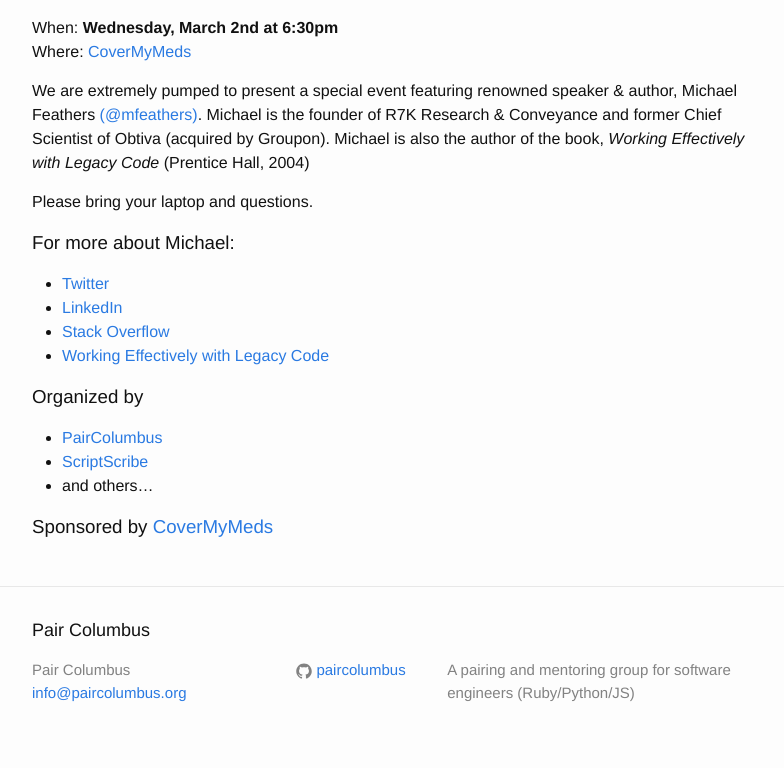
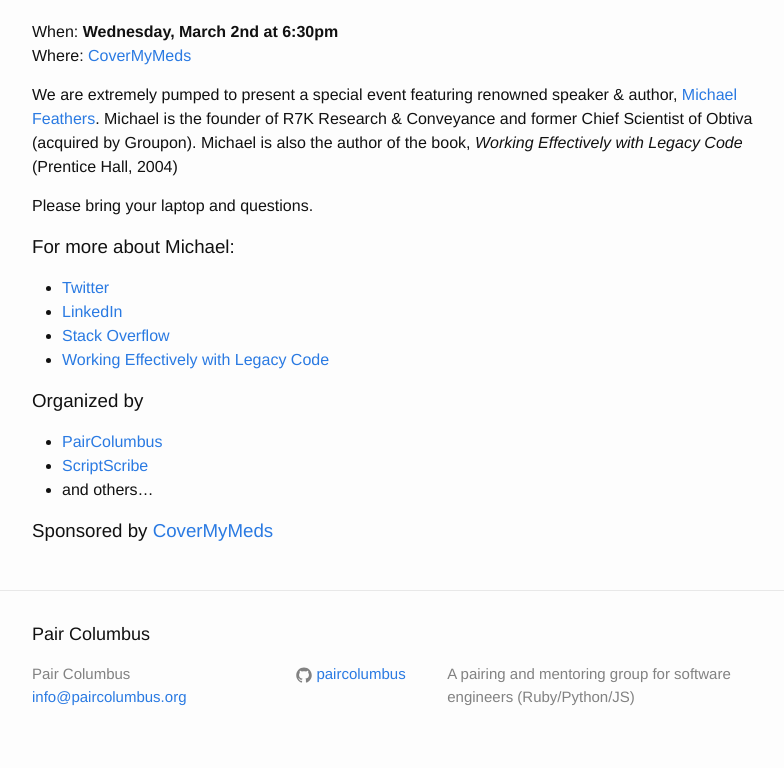
Before and after one commit to paircolumbus/paircolumbus.github.io, a Jekyll site: the page built from index.md, in a window 1280 px wide. Shown: the part 483-1251 px from the top of the page, without its empty margins (238-1022 px from the left). Built offline with Jekyll 4.4.1, drawn with Linux system fonts in a browser that asks for light colours; comment, search, counter and statistics services are not loaded; some of the changed text lies outside the part shown.

Commit message:
Update index.md

```diff
--- a/index.md
+++ b/index.md
@@ -5,12 +5,12 @@
 <h2>Special Event</h2>
 ![img](http://i.imgur.com/88qLJmv.jpg)
 
-###Event Details
+<h3>Event Details</h3>
 
 When: __Wednesday, March 2nd at 6:30pm__
 Where: [CoverMyMeds](https://goo.gl/maps/6TGqNqqoK8n)
 
-We are extremely pumped to present a special event featuring renowned speaker & author, Michael Feathers [(@mfeathers)](http://twitter.com/mfeathers). Michael is the founder of R7K Research & Conveyance and former Chief Scientist of Obtiva (acquired by Groupon). Michael is also the author of the book, _Working Effectively with Legacy Code_ (Prentice Hall, 2004)
+We are extremely pumped to present a special event featuring renowned speaker & author, [Michael Feathers](http://twitter.com/mfeathers). Michael is the founder of R7K Research & Conveyance and former Chief Scientist of Obtiva (acquired by Groupon). Michael is also the author of the book, _Working Effectively with Legacy Code_ (Prentice Hall, 2004)
 
 Please bring your laptop and questions.
 
```
